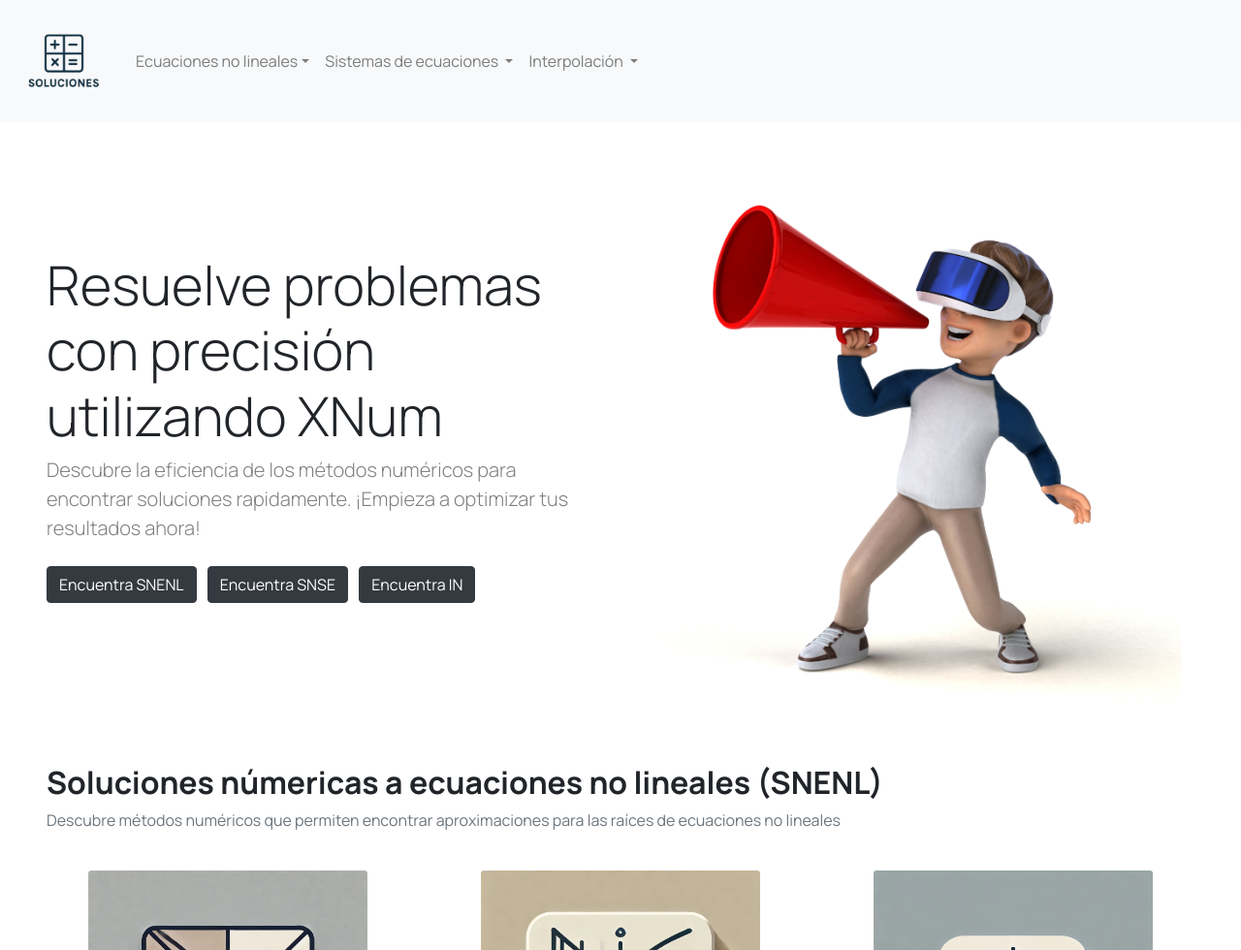
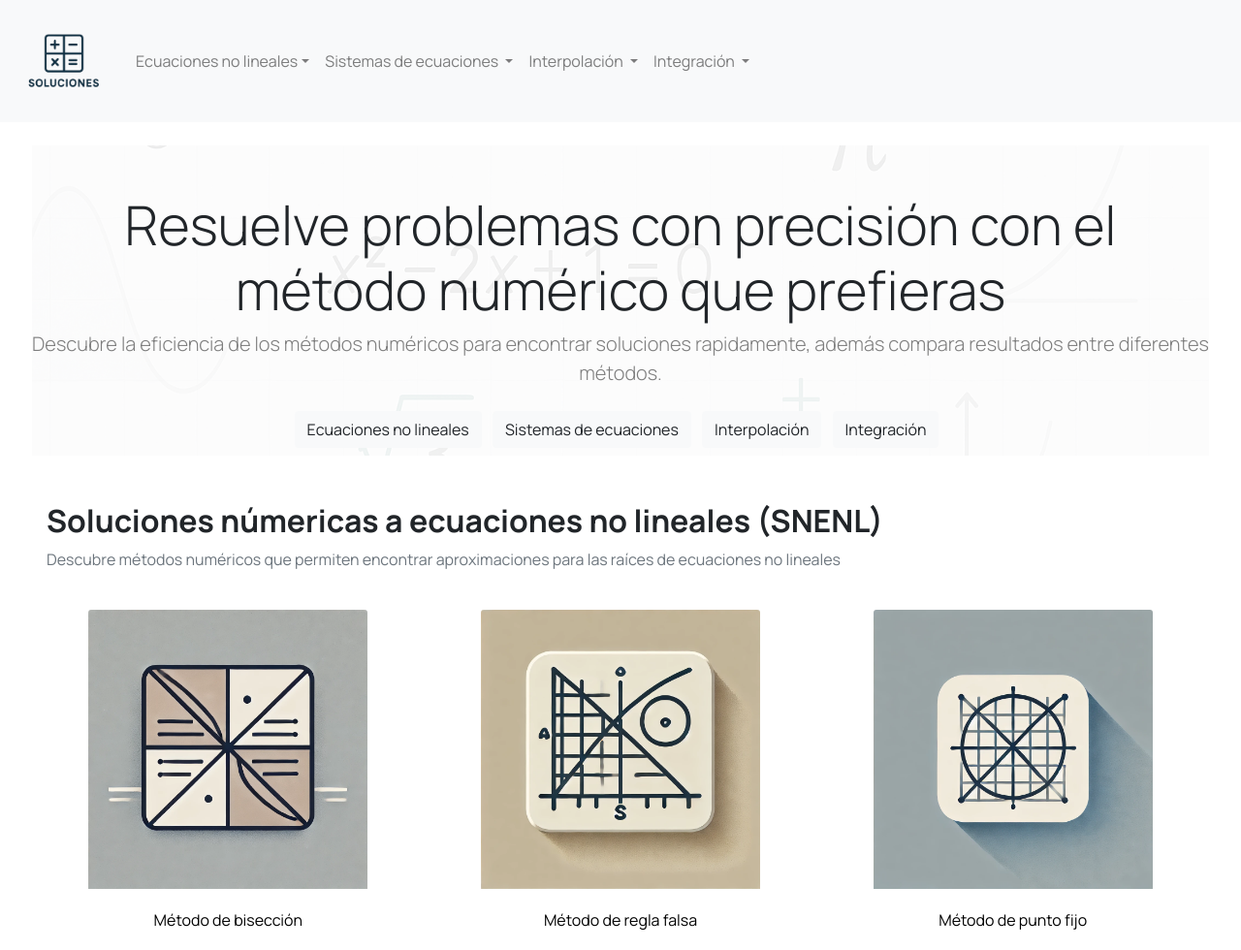
Before and after one commit to Salome-Serna-R/ProyectoFinal_Analisis, a Django app: template src/application/home/templates/index.html in a window 1280 px wide. Shown: the top 980 px of the page at 97% size. Run offline with Django 5.2, Linux system fonts and the light colour scheme; the template is opened without the code that fills it, so the values that code supplies are empty; some libraries are stand-ins or nearby versions.

Commit message:
Personalización y creación métodos de integración

```diff
--- a/src/application/home/templates/index.html
+++ b/src/application/home/templates/index.html
@@ -13,18 +13,16 @@
 {% block content %}
   <section class="mb-5">
     <div class="">
-      <div class="row align-items-center g-0">
-        <div class="col-xl-6 col-lg-6 col-md-12">
-          <div>
-            <h1 class="text-black display-4 fw-bold pe-lg-8">Resuelve problemas con precisión utilizando XNum</h1>
-            <p class="text-black-50 mb-4 lead">Descubre la eficiencia de los métodos numéricos para encontrar soluciones rapidamente. ¡Empieza a optimizar tus resultados ahora!</p>
-            <a href="#senl-section" class="btn btn-dark mb-2 mr-2">Encuentra SNENL</a>
-            <a href="#systems-section" class="btn btn-dark mb-2 mr-2">Encuentra SNSE</a>
-            <a href="#interpolation-section" class="btn btn-dark mb-2 mr-2">Encuentra IN</a>
+      <div class="row align-items-center g-0 fondo-metodos">
+        <div class="margin-30 w-100 fondo-blanco-transparente">
+          <div class="text-center text-lg-start pt-6 mt-5">
+            <h1 class="text-black display-4 fw-bold pe-lg-8">Resuelve problemas con precisión con el método numérico que prefieras</h1>
+            <p class="text-black-50 mb-4 lead">Descubre la eficiencia de los métodos numéricos para encontrar soluciones rapidamente, además compara resultados entre diferentes métodos.</p>
+            <a href="#senl-section" class="btn btn-light mb-2 mr-2">Ecuaciones no lineales</a>
+            <a href="#systems-section" class="btn btn-light mb-2 mr-2">Sistemas de ecuaciones</a>
+            <a href="#interpolation-section" class="btn btn-light mb-2 mr-2">Interpolación</a>
+            <a href="#integration-section" class="btn btn-light mb-2 mr-2">Integración</a>
           </div>
-        </div>
-        <div class="col-xl-6 col-lg-6 col-md-12 text-lg-end text-center pt-6 mt-5">
-          <img src="{% static 'img/home/person.jpg' %}" alt="" class="img-fluid" />
         </div>
       </div>
     </div>
--- a/src/application/numerical_method/containers/numerical_method_container.py
+++ b/src/application/numerical_method/containers/numerical_method_container.py
@@ -62,3 +62,7 @@ class NumericalMethodContainer(containers.DeclarativeContainer):
     spline_cubic_service = providers.Factory(SplineCubicService)
     lagrange_service = providers.Factory(LagrangeService)
     newton_interpol_service = providers.Factory(NewtonInterpolService)
+
+    #OJOOOOOOOOOOOO CORREGIR
+    simpson_service = providers.Factory(SplineCubicService) # Placeholder for Simpson service
+    trapezoidal_service = providers.Factory(SplineCubicService) # Placeholder for trapezoidal service
--- a/src/application/shared/templates/layouts/app.html
+++ b/src/application/shared/templates/layouts/app.html
@@ -72,6 +72,19 @@
                 <a class="dropdown-item" href="{% url 'numerical_method:lagrange' %}">Lagrange</a>
               </div>
             </li>
+            <li class="nav-item dropdown">
+              <a class="nav-link dropdown-toggle" href="#" id="navbarDropdownSNSE" role="button" data-toggle="dropdown" aria-haspopup="true" aria-expanded="false">
+                Integración
+              </a>
+              <div class="dropdown-menu" aria-labelledby="navbarDropdownSNSE">
+                <p class="text-center mx-1">
+                  <b>Integración</b>
+                </p>
+                <div class="dropdown-divider"></div>
+                <a class="dropdown-item" href="{% url 'numerical_method:trapezoidal' %}">Trapecio</a>
+                <a class="dropdown-item" href="{% url 'numerical_method:simpson' %}">Simpson</a>
+              </div>
+            </li>
           </ul>
         </div>
       </nav>
--- a/static/css/home/index.css
+++ b/static/css/home/index.css
@@ -1,3 +1,16 @@
+.fondo-metodos {
+  background-image: url('/static/img/home/fondo_home.png'); /* o usa {% static ... %} si lo haces inline */
+  background-size: cover;
+  background-position: center;
+  background-repeat: no-repeat;
+}
+
+.fondo-blanco-transparente {
+  background-color: rgba(255, 255, 255, 0.85);
+}
+
+
+
 .no-border {
     border: none;
     width: 18rem;
```
Also changed, not shown: src/application/numerical_method/urls.py (+12 -0 lines), src/application/numerical_method/views/simpson_view.py (added, +114 -0 lines), src/application/numerical_method/views/trapezoidal_view.py (added, +34 -0 lines), src/application/numerical_method/templates/simpson.html (added), src/application/numerical_method/templates/trapezoidal.html (added), static/img/home/fondo_home.png (added), static/img/home/person.jpg (deleted).
